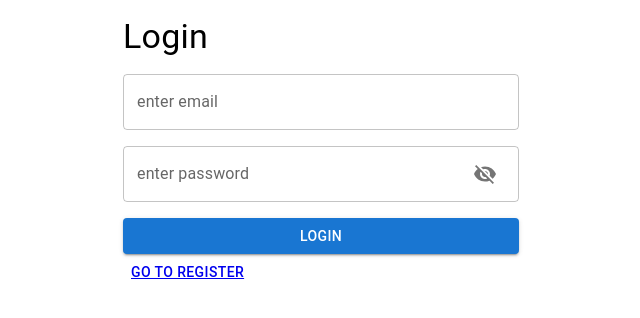
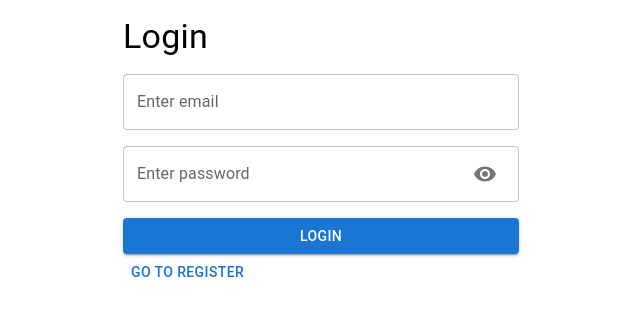
Before and after one commit to muyassard/learning_language, a React (Create React App) app: page /auth/login in a window 1280 px wide. Shown: the top 318 px of the page, without its empty margins (319-959 px from the left). Built offline with nearby package versions, Linux system fonts and the light colour scheme.

Commit message:
fix: add validation

```diff
--- a/package.json
+++ b/package.json
@@ -32,7 +32,8 @@
     "screenfull": "^6.0.2",
     "store2": "^2.14.3",
     "typescript": "^4.4.2",
-    "web-vitals": "^2.1.0"
+    "web-vitals": "^2.1.0",
+    "yup": "^1.4.0"
   },
   "scripts": {
     "start": "react-scripts start",
--- a/src/pages/auth/login.tsx
+++ b/src/pages/auth/login.tsx
@@ -39,6 +39,11 @@ export const Login: React.FC = () => {
     }
   };
 
+  const goToRegister = () => {
+    Me.shift();
+    navigate('/auth/register');
+  };
+
   return (
     <Container maxWidth="xs">
       <Typography my={2} variant="h4">
@@ -48,23 +53,28 @@ export const Login: React.FC = () => {
       <form noValidate onSubmit={handleSubmit(onSubmit)}>
         <Stack spacing={2}>
           <TextField
-            label="enter email"
-            type="email"
-            {...register('email', { required: 'enter email' })}
+            label="Enter email"
+            {...register('email', {
+              required: 'Email is required',
+              pattern: { value: /\S+@\S+\.\S+/, message: 'Invalid email' }
+            })}
             error={!!errors.email}
-            helperText={errors.email?.message}
+            helperText={errors.email && errors.email.message}
           />
           <TextField
             type={eye ? 'text' : 'password'}
-            label="enter password"
-            {...register('password', { required: 'enter password' })}
+            label="Enter password"
+            {...register('password', {
+              required: 'Password is required',
+              minLength: { value: 3, message: 'Password must be at least 3 characters' }
+            })}
             error={!!errors.password}
-            helperText={errors.password?.message}
+            helperText={errors.password && errors.password.message}
             InputProps={{
               endAdornment: (
                 <InputAdornment position="end">
                   <IconButton onClick={() => seteye(!eye)}>
-                    {eye ? <VisibilityIcon /> : <VisibilityOffIcon />}
+                    {eye ? <VisibilityOffIcon /> : <VisibilityIcon />}
                   </IconButton>
                 </InputAdornment>
               )
@@ -75,9 +85,7 @@ export const Login: React.FC = () => {
           </Button>
         </Stack>
       </form>
-      <Button>
-        <Link to="/auth/register">Go to Register</Link>
-      </Button>
+      <Button onClick={() => goToRegister()}>Go to Register</Button>
     </Container>
   );
 };
--- a/src/pages/auth/register.tsx
+++ b/src/pages/auth/register.tsx
@@ -1,4 +1,5 @@
 import { useState } from 'react';
+import * as yup from 'yup';
 
 import VisibilityIcon from '@mui/icons-material/Visibility';
 import VisibilityOffIcon from '@mui/icons-material/VisibilityOff';
@@ -9,6 +10,13 @@ import { useForm } from 'react-hook-form';
 import { Link, useNavigate } from 'react-router-dom';
 import { Types } from 'modules/auth/';
 import { session } from 'services/session';
+import { Me } from 'data/me';
+
+const schema = yup.object().shape({
+  name: yup.string().required('Name is required'),
+  email: yup.string().email('Invalid email').required('Email is required'),
+  password: yup.string().required('Password is required').min(6, 'Password must be at least 6 characters')
+});
 
 export const Register: React.FC = () => {
   const navigate = useNavigate();
@@ -23,11 +31,13 @@ export const Register: React.FC = () => {
 
   const onSubmit = (data: Types.Login) => {
     session.add('user', data);
-    message.success(`welcome ${session.get('user')[0].name} ✋`);
+    message.success(`welcome ${data.name} ✋`);
     console.log('users', session.get('user'));
+    console.log(Me);
 
     setTimeout(() => {
-      navigate('/app/dashboard');
+      // navigate('/app/dashboard');
+      navigate('/auth/login');
     }, 1000);
   };
 
@@ -42,32 +52,34 @@ export const Register: React.FC = () => {
           <TextField
             label="enter name"
             type="name"
-            {...register('name', { required: 'enter name' })}
+            {...register('name', { required: 'enter name', minLength: { value: 3, message: 'minimum length 3' } })}
             error={!!errors.email}
             helperText={errors.name?.message}
           />
 
           <TextField
-            label="enter email"
-            type="email"
-            inputProps={{
-              type: 'email'
-            }}
-            {...register('email', { required: 'enter email' })}
+            label="Enter email"
+            {...register('email', {
+              required: 'Email is required',
+              pattern: { value: /\S+@\S+\.\S+/, message: 'Invalid email' }
+            })}
             error={!!errors.email}
-            helperText={errors.email?.message}
+            helperText={errors.email && errors.email.message}
           />
           <TextField
             type={eye ? 'text' : 'password'}
-            label="enter password"
-            {...register('password', { required: 'enter password' })}
+            label="Enter password"
+            {...register('password', {
+              required: 'Password is required',
+              minLength: { value: 3, message: 'Password must be at least 3 characters' }
+            })}
             error={!!errors.password}
-            helperText={errors.password?.message}
+            helperText={errors.password && errors.password.message}
             InputProps={{
               endAdornment: (
                 <InputAdornment position="end">
                   <IconButton onClick={() => seteye(!eye)}>
-                    {eye ? <VisibilityIcon /> : <VisibilityOffIcon />}
+                    {eye ? <VisibilityOffIcon /> : <VisibilityIcon />}
                   </IconButton>
                 </InputAdornment>
               )
--- a/src/pages/dashboard/dashboard.tsx
+++ b/src/pages/dashboard/dashboard.tsx
@@ -91,7 +91,6 @@ const Dashboard: React.FC = () => {
   const [open, setOpen] = useState(false);
   const [menuData, setmenuData] = useState('home');
 
-
   return (
     <Box sx={{ flexGrow: 1 }}>
       <AppBar position="fixed" open={open}>
@@ -114,6 +113,8 @@ const Dashboard: React.FC = () => {
             color="inherit"
             variant="text"
             onClick={() => {
+              Me.shift();
+
               session.removeAll();
               navigate('/auth/register');
             }}
@@ -124,7 +125,7 @@ const Dashboard: React.FC = () => {
           <Button
             onClick={() => {
               console.log('usersdash', session.get('user'));
-
+              Me.shift();
               navigate('/auth/login');
             }}
             color="inherit"
```
Also changed, not shown: 1 other file (tests, documents, lock files or other folders).
